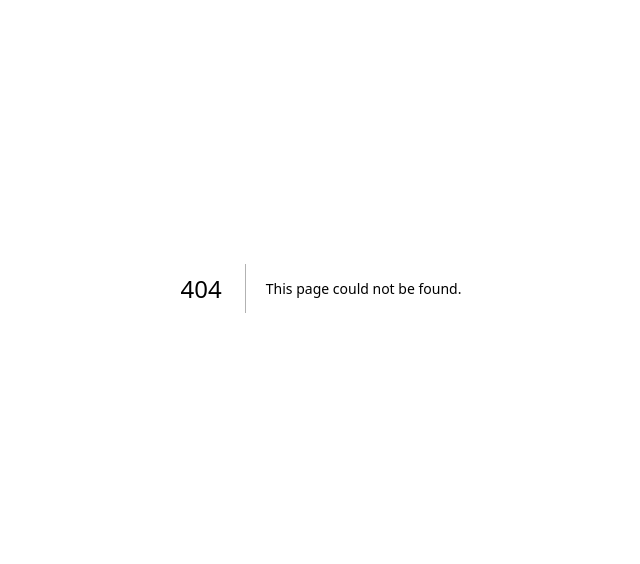
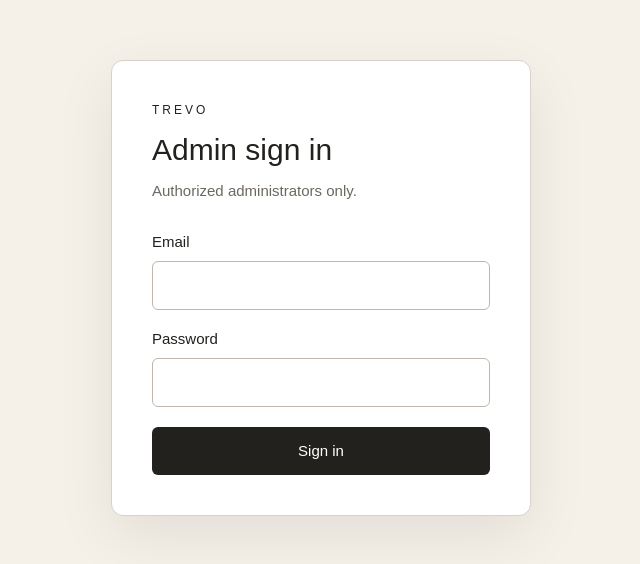
Before and after one commit to SmartLiving25/trevo-webstore, a Next.js app: page /admin/login in a window 1280 px wide. Before the commit this address had no page. Shown: the part 112-676 px from the top of the page, without its empty margins (319-959 px from the left). Built offline with nearby package versions, Linux system fonts and the light colour scheme; no server answers.

Commit message:
Create page.tsx

```diff
--- /dev/null
+++ b/app/admin/login/page.tsx
@@ -0,0 +1,155 @@
+"use client";
+
+import { FormEvent, useState } from "react";
+import { signInWithEmailAndPassword } from "firebase/auth";
+import { firebaseAuth } from "@/lib/firebase/client";
+
+export default function AdminLoginPage() {
+  const [email, setEmail] = useState("");
+  const [password, setPassword] = useState("");
+  const [message, setMessage] = useState("");
+  const [loading, setLoading] = useState(false);
+
+  async function handleSubmit(event: FormEvent<HTMLFormElement>) {
+    event.preventDefault();
+    setMessage("");
+    setLoading(true);
+
+    try {
+      if (!firebaseAuth) {
+        throw new Error("Firebase is not configured.");
+      }
+
+      const credential = await signInWithEmailAndPassword(
+        firebaseAuth,
+        email,
+        password,
+      );
+
+      const idToken = await credential.user.getIdToken();
+
+      const response = await fetch("/api/admin/session", {
+        method: "POST",
+        headers: {
+          Authorization: `Bearer ${idToken}`,
+        },
+      });
+
+      if (!response.ok) {
+        throw new Error("This account is not authorized as an administrator.");
+      }
+
+      window.location.href = "/admin";
+    } catch {
+      setMessage("Login failed. Check your admin email and password.");
+      setLoading(false);
+    }
+  }
+
+  return (
+    <main
+      style={{
+        minHeight: "100vh",
+        display: "grid",
+        placeItems: "center",
+        padding: "24px",
+        background: "#f5f1e9",
+        color: "#22211d",
+      }}
+    >
+      <form
+        onSubmit={handleSubmit}
+        style={{
+          width: "100%",
+          maxWidth: "420px",
+          padding: "40px",
+          background: "#ffffff",
+          border: "1px solid #d8d2c7",
+          borderRadius: "12px",
+          boxShadow: "0 20px 60px rgba(0,0,0,0.08)",
+        }}
+      >
+        <p
+          style={{
+            margin: "0 0 8px",
+            fontSize: "12px",
+            letterSpacing: "3px",
+          }}
+        >
+          TREVO
+        </p>
+
+        <h1 style={{ margin: "0 0 8px", fontSize: "30px" }}>
+          Admin sign in
+        </h1>
+
+        <p style={{ margin: "0 0 28px", color: "#6d685f" }}>
+          Authorized administrators only.
+        </p>
+
+        <label style={{ display: "block", marginBottom: "8px" }}>
+          Email
+        </label>
+        <input
+          type="email"
+          required
+          autoComplete="email"
+          value={email}
+          onChange={(event) => setEmail(event.target.value)}
+          style={{
+            width: "100%",
+            boxSizing: "border-box",
+            padding: "12px",
+            marginBottom: "18px",
+            border: "1px solid #bdb7ac",
+            borderRadius: "6px",
+          }}
+        />
+
+        <label style={{ display: "block", marginBottom: "8px" }}>
+          Password
+        </label>
+        <input
+          type="password"
+          required
+          autoComplete="current-password"
+          value={password}
+          onChange={(event) => setPassword(event.target.value)}
+          style={{
+            width: "100%",
+            boxSizing: "border-box",
+            padding: "12px",
+            marginBottom: "20px",
+            border: "1px solid #bdb7ac",
+            borderRadius: "6px",
+          }}
+        />
+
+        {message && (
+          <p
+            role="alert"
+            style={{ color: "#a12525", margin: "0 0 18px" }}
+          >
+            {message}
+          </p>
+        )}
+
+        <button
+          type="submit"
+          disabled={loading}
+          style={{
+            width: "100%",
+            padding: "13px",
+            border: 0,
+            borderRadius: "6px",
+            background: "#22211d",
+            color: "#ffffff",
+            cursor: loading ? "wait" : "pointer",
+          }}
+        >
+          {loading ? "Signing in…" : "Sign in"}
+        </button>
+      </form>
+    </main>
+  );
+}
```
